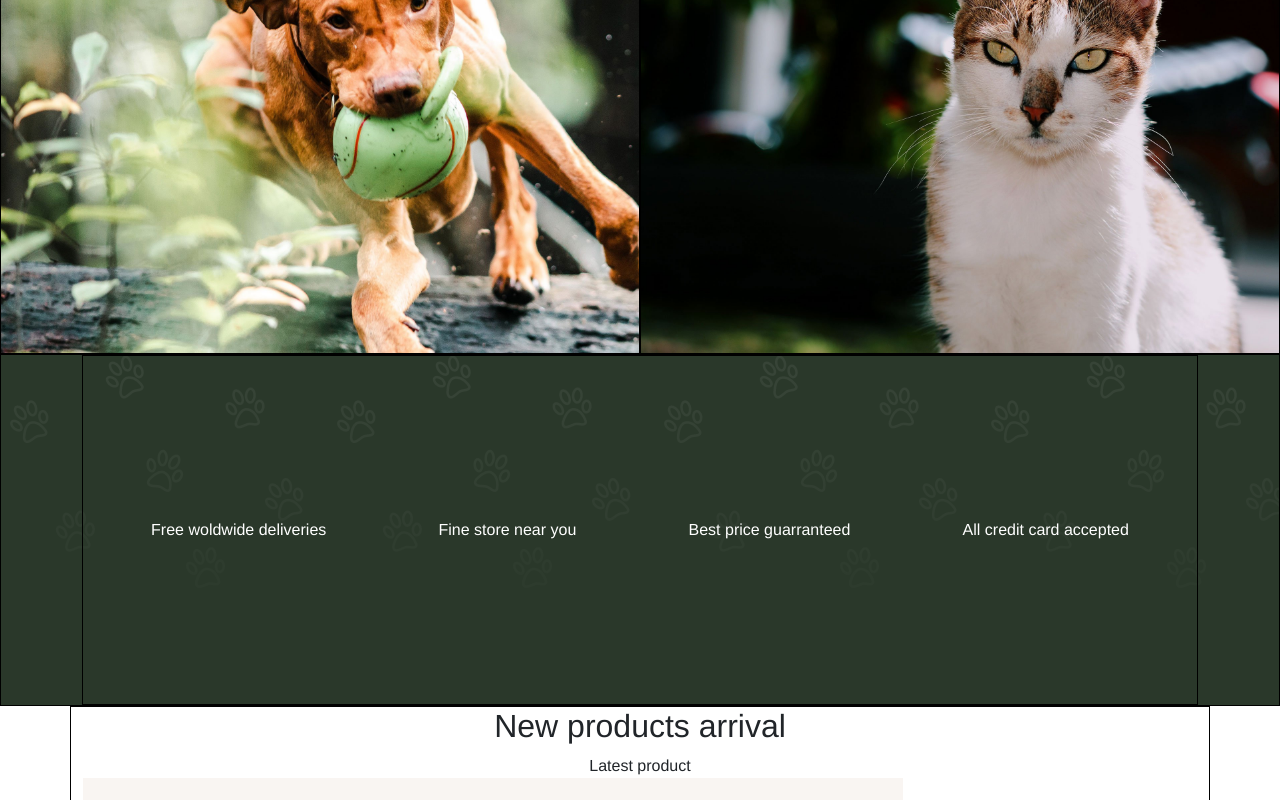
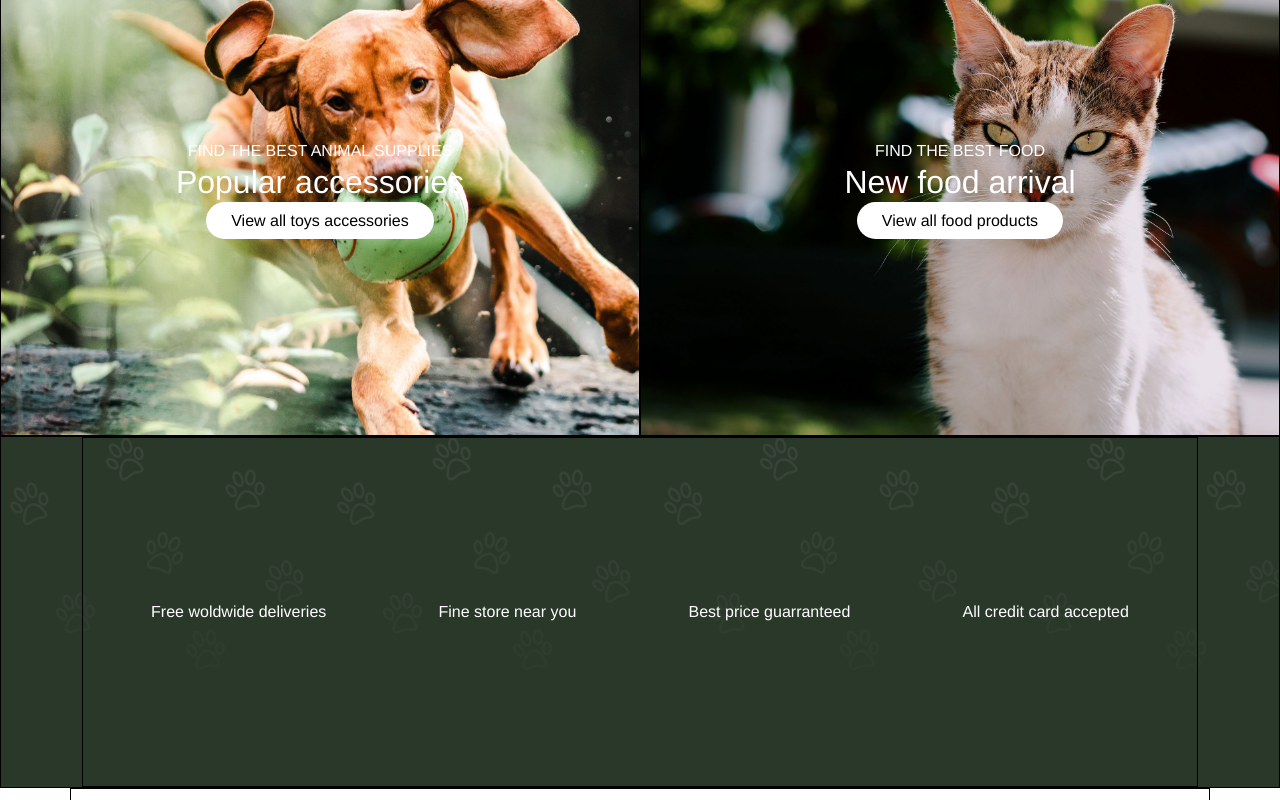
Before and after one commit to Vincedinardo21/proj-html-vuejs, a Vue app: page / in a window 1280 px wide. Shown: the part 4880-5680 px from the top of the page. Built offline with nearby package versions, Linux system fonts and the light colour scheme.

Commit message:
Altri fix

```diff
--- a/src/components/GetTips.vue
+++ b/src/components/GetTips.vue
@@ -55,7 +55,9 @@ export default {
 <style scoped lang="scss">
     h2, #recent {
       text-align: center;
+      margin: 30px 0;
     }
+
 
     #recent{
       color: green;
--- a/src/components/MyFooter.vue
+++ b/src/components/MyFooter.vue
@@ -74,11 +74,19 @@ export default {
 <!-- Add "scoped" attribute to limit CSS to this component only -->
 <style scoped lang="scss">
     footer{
+
+
+      li{
+        list-style-type: none;
+        margin: 30px 0;
+      }
+      padding: 100px 0;
       color: white;
       background-color: #2a382a;
 
       img{
         width: 200px;
+        margin: 30px 0;
       }
     }
     .btn-card {
@@ -105,18 +113,23 @@ export default {
         }
 
     .subscribe{
-      background-color: aquamarine;
+      background-image: url("../assets/img/bg-transparent-3.png");
+      background-size: 350px;
+      background-repeat: repeat-x;
+      background-color: rgb(38, 66, 41);
       width: 300px;
       border-radius: 5px;
       padding: 30px;
     }
 
     .my-content {
+      padding-bottom: 60px;
       display: flex;
       justify-content: space-between;
     }
 
     .down-footer{
+      padding-top: 40px;
       border-top: 1px solid gray;
       text-align: center;
       ul{
--- a/src/components/NewProducts.vue
+++ b/src/components/NewProducts.vue
@@ -4,7 +4,7 @@
             <div class="row">
                 <div class="col-12">
                     <h2>New products arrival</h2>
-                    <div>Latest product</div>
+                    <div id="latest">Latest product</div>
                     <div class="card-container">
                         <div class="my-card" v-for="(item, i) in newProducts" :key="i">
                             <img :src="item.image" :alt="item.text">
@@ -69,7 +69,19 @@ export default {
 <!-- Add "scoped" attribute to limit CSS to this component only -->
 <style scoped lang="scss">
     section{
+        padding-bottom: 100px;
         text-align: center;
+
+        h2{
+            margin-top: 100px;
+        }
+
+        #latest{
+            color: green;
+            margin-top: 20px;
+            margin-bottom: 50px;
+        }
+
     }
     .card-container{
         display: flex;
--- a/src/components/PopularAccessories.vue
+++ b/src/components/PopularAccessories.vue
@@ -2,12 +2,19 @@
     <div class="container-fluid">
         <div class="row">
             <div class="col-6 img-container-L">
-                <div>FIND THE BEST ANIMAL SUPPLIES</div>
-                <h2>Popular accessories</h2>
+                <div>
+                    <div>FIND THE BEST ANIMAL SUPPLIES</div>
+                    <h2>Popular accessories</h2>
+                    <div class="btn-card"><a href="#">View all toys accessories</a></div>
+                </div>
             </div>
+
             <div class="col-6 img-container-R">
-                <div>FIND THE BEST FOOD</div>
-                <h2>New food arrival</h2>
+                <div>
+                    <div>FIND THE BEST FOOD</div>
+                    <h2>New food arrival</h2>
+                    <div class="btn-card"><a href="#">View all food products</a></div>
+                </div>
             </div>
         </div>
 
@@ -38,6 +45,10 @@ export default {
 <!-- Add "scoped" attribute to limit CSS to this component only -->
 <style scoped lang="scss">
     .img-container-L, .img-container-R {
+        text-align: center;
+        display: flex;
+        justify-content: center;
+        align-items: center;
         background-size: cover;
         height: 500px;
         color: white;
@@ -62,4 +73,14 @@ export default {
         justify-content: space-around;
         align-items: center;
     }
+
+    .btn-card {
+            a {
+                background-color: white;
+                color: black;
+                text-decoration: none;
+                padding: 10px 25px;
+                border-radius: 40px;
+            }
+        }
 </style>
--- a/src/components/UserTestimonials.vue
+++ b/src/components/UserTestimonials.vue
@@ -49,13 +49,15 @@ export default {
 <style scoped lang="scss">
 
     section {
-
         text-align: center;
         color: white;
         background-image: url("../assets/img/bg-transparent-3.png");
         background-color: #2a382a;
         background-repeat: repeat-x;
 
+        h2 {
+            margin: 60px 0;
+        }
 
         .height {
             height: 550px;
```
